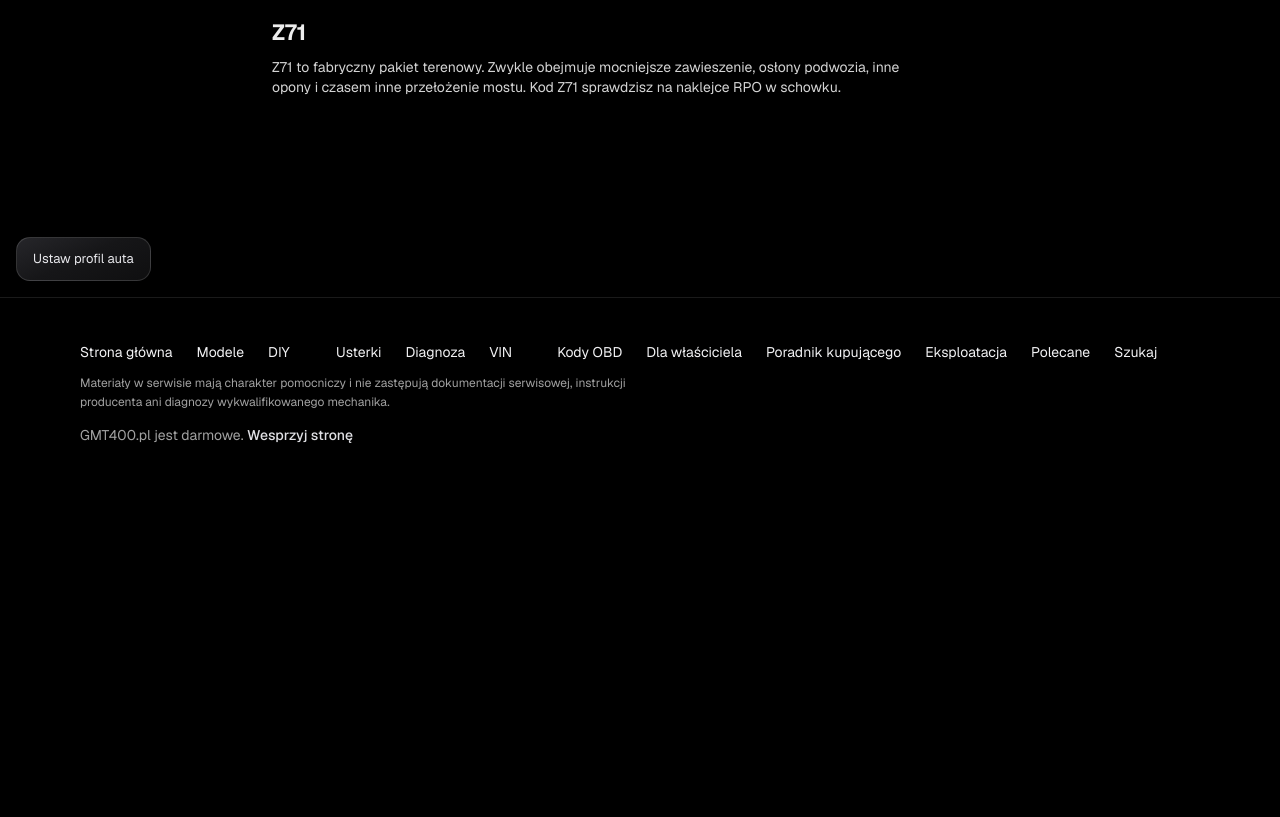
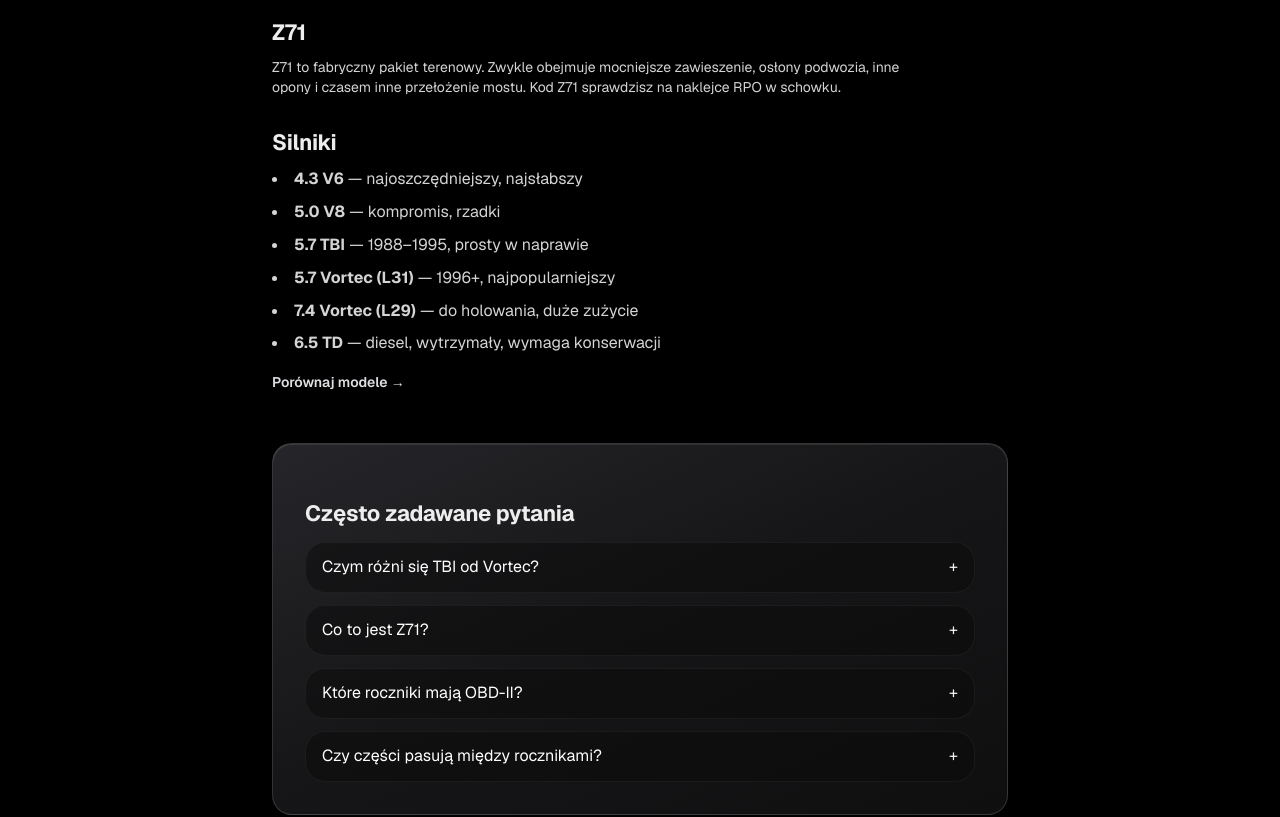
Before and after one commit to tsrc4mm9gg-netizen/gmt400-app, a Next.js app: page /historia in a window 1280 px wide. Shown: the part 1160-1977 px from the top of the page. Before the commit the page ends 1649 px from the top, so only its background shows below. Built offline with nearby package versions, Linux system fonts and the light colour scheme.

Commit message:
feat: add FAQ and more content to historia page

```diff
--- a/src/app/historia/page.tsx
+++ b/src/app/historia/page.tsx
@@ -1,5 +1,7 @@
 import type { Metadata } from 'next';
 import Breadcrumbs from '../ui/Breadcrumbs';
+import FAQ from '../ui/FAQ';
+import Link from 'next/link';
 
 export const metadata: Metadata = {
   title: 'Historia GMT400 rok po roku — Z71, zmiany, silniki',
@@ -16,6 +18,25 @@ const YEARS = [
   { year: '1998', note: 'AutoTrac (opcjonalny) w 4x4. Denali (Yukon).' },
   { year: '1999', note: 'Ostatni pełny rok Suburban/Tahoe GMT400.' },
   { year: '2000', note: 'Koniec generacji. Silverado/Sierra przechodzą na GMT800.' },
+];
+
+const faqItems = [
+  {
+    question: 'Czym różni się TBI od Vortec?',
+    answer: 'TBI (1988–1995) to prostszy układ wtrysku z jedną lub dwiema dyszami. Vortec (1996+) ma wtrysk wielopunktowy, więcej mocy i lepsze zużycie paliwa. Vortec wymaga OBD-II.',
+  },
+  {
+    question: 'Co to jest Z71?',
+    answer: 'Z71 to fabryczny pakiet terenowy. Obejmuje mocniejsze zawieszenie, osłony podwozia, inne opony i czasem inne przełożenie mostu. Kod Z71 sprawdzisz na naklejce RPO w schowku.',
+  },
+  {
+    question: 'Które roczniki mają OBD-II?',
+    answer: 'OBD-II jest w modelach 1996+. Starsze (1988–1995) mają OBD-I z złączem ALDL 12-pin. OBD-II używa gniazda 16-pin i skanera.',
+  },
+  {
+    question: 'Czy części pasują między rocznikami?',
+    answer: 'Większość części mechanicznych pasuje w całej generacji. Różnice dotyczą elektroniki (TBI vs Vortec), nadwozia (zmiana pasa 1996) i wyposażenia. Zawsze sprawdzaj numer części.',
+  },
 ];
 
 export default function HistoryPage() {
@@ -47,6 +68,23 @@ export default function HistoryPage() {
           Z71 to fabryczny pakiet terenowy. Zwykle obejmuje mocniejsze zawieszenie, osłony podwozia, inne opony i czasem inne przełożenie mostu. Kod Z71 sprawdzisz na naklejce RPO w schowku.
         </p>
       </section>
+
+      <section className="mt-8">
+        <h2 className="text-xl font-semibold">Silniki</h2>
+        <ul className="mt-3 list-inside list-disc space-y-2 text-neutral-300">
+          <li><strong>4.3 V6</strong> — najoszczędniejszy, najsłabszy</li>
+          <li><strong>5.0 V8</strong> — kompromis, rzadki</li>
+          <li><strong>5.7 TBI</strong> — 1988–1995, prosty w naprawie</li>
+          <li><strong>5.7 Vortec (L31)</strong> — 1996+, najpopularniejszy</li>
+          <li><strong>7.4 Vortec (L29)</strong> — do holowania, duże zużycie</li>
+          <li><strong>6.5 TD</strong> — diesel, wytrzymały, wymaga konserwacji</li>
+        </ul>
+        <Link href="/modele" className="mt-4 inline-block text-sm font-semibold text-silver-300 underline-offset-2 hover:underline">
+          Porównaj modele →
+        </Link>
+      </section>
+
+      <FAQ items={faqItems} />
     </div>
   );
 }
```
